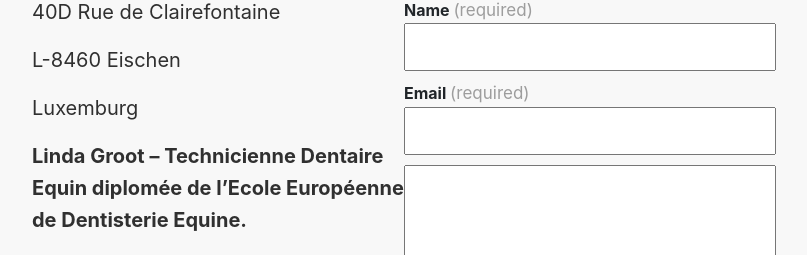
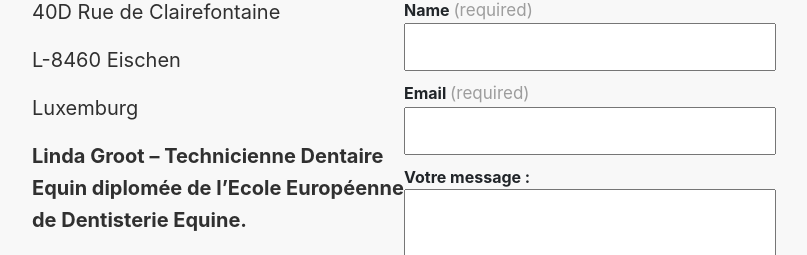
Before and after one commit to Sander92000/rafinato.lu, a Vue app: page / in a window 1280 px wide. Shown: the part 2108-2363 px from the top of the page, without its empty margins (224-1031 px from the left). Built offline with nearby package versions, Linux system fonts and the light colour scheme.

Commit message:
RAF-9 label for textarea

```diff
--- a/src/components/FormComponent.vue
+++ b/src/components/FormComponent.vue
@@ -12,7 +12,9 @@
     <input type="text" id="email-field" v-model="email" />
   </div>
   <div class="form-group">
-    <textarea v-model="message"></textarea>
+    <label for="message-field">Votre message :</label>
+    <br />
+    <textarea id="message-field" v-model="message"></textarea>
   </div>
   <button>Contact Us</button>
 </template>
```
